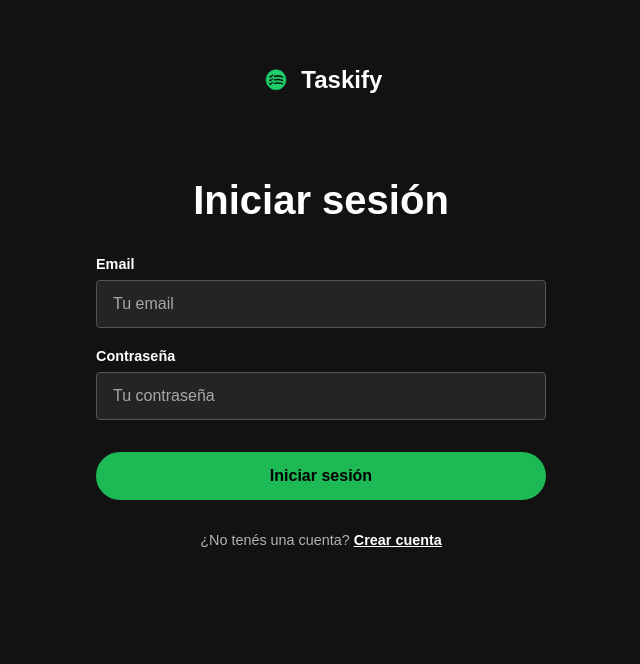
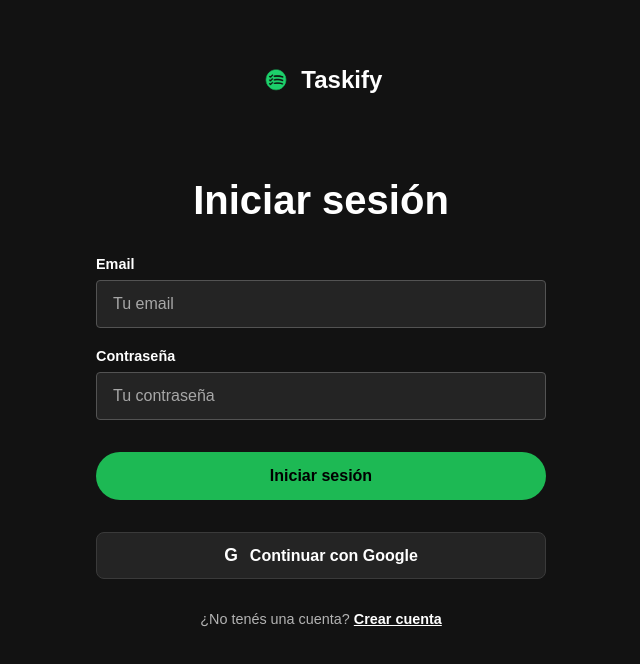
Before and after one commit to octaviolanne-hue/ProyectoIntegradorM4, a React (Vite) app: page /login in a window 1280 px wide. Shown: the top 664 px of the page, without its empty margins (319-959 px from the left). Built offline with nearby package versions, Linux system fonts and the light colour scheme; no server answers.

Commit message:
inicio sesion con google

```diff
--- a/src/App.css
+++ b/src/App.css
@@ -855,6 +855,43 @@
     transform: scale(1.02);
 }
 
+.google-button {
+    width: 100%;
+    margin-top: 0.75rem;
+    padding: 0.75rem 1rem;
+
+    display: flex;
+    align-items: center;
+    justify-content: center;
+    gap: 0.75rem;
+
+    border: 1px solid #3a3a3a;
+    border-radius: 0.5rem;
+
+    background-color: #242424;
+    color: #ffffff;
+
+    font-size: 1rem;
+    font-weight: 600;
+
+    cursor: pointer;
+
+    transition:
+        background-color 0.2s ease,
+        border-color 0.2s ease,
+        transform 0.2s ease;
+}
+
+.google-button:hover {
+    background-color: #303030;
+    border-color: #555555;
+    transform: scale(1.02);
+}
+
+.google-icon {
+    font-weight: 700;
+    font-size: 1.1rem;
+}
 
 /* =========================
    DESKTOP
--- a/src/pages/Login.tsx
+++ b/src/pages/Login.tsx
@@ -1,7 +1,7 @@
 import { useState } from "react";
 import { Link, useNavigate } from "react-router-dom";
 import { signInWithEmailAndPassword } from "firebase/auth";
-import { auth } from "../services/auth";
+import { auth, loginWithGoogle } from "../services/auth";
 
 function Login() {
     const navigate = useNavigate();
@@ -25,6 +25,15 @@ function Login() {
             navigate("/tasks");
         } catch (error) {
             setError("El email o la contraseña son incorrectos.");
+        }
+    };
+
+    const handleGoogleLogin = async () => {
+        try {
+            await loginWithGoogle();
+            navigate("/tasks");
+        } catch (error) {
+            setError("No se pudo iniciar sesión con Google.");
         }
     };
 
@@ -89,6 +98,14 @@ function Login() {
                         >
                             Iniciar sesión
                         </button>
+                        <button
+                            type="button"
+                            className="google-button"
+                            onClick={handleGoogleLogin}
+                        >
+                            <span className="google-icon">G</span>
+                            Continuar con Google
+                        </button>
                     </form>
 
                     <p className="auth-footer">
--- a/src/pages/Register.tsx
+++ b/src/pages/Register.tsx
@@ -4,7 +4,7 @@ import {
     createUserWithEmailAndPassword,
     updateProfile,
 } from "firebase/auth";
-import { auth } from "../services/auth";
+import { auth, loginWithGoogle } from "../services/auth";
 
 function Register() {
     const navigate = useNavigate();
@@ -40,6 +40,15 @@ function Register() {
             navigate("/tasks");
         } catch (error) {
             setError("No se pudo crear la cuenta.");
+        }
+    };
+
+    const handleGoogleRegister = async () => {
+        try {
+            await loginWithGoogle();
+            navigate("/tasks");
+        } catch (error) {
+            setError("No se pudo crear la cuenta con Google.");
         }
     };
 
@@ -138,6 +147,14 @@ function Register() {
                         >
                             Crear cuenta
                         </button>
+                        <button
+                            type="button"
+                            className="google-button"
+                            onClick={handleGoogleRegister}
+                        >
+                            <span className="google-icon">G</span>
+                            Continuar con Google
+                        </button>
                     </form>
 
                     <p className="auth-footer">
--- a/src/services/auth.ts
+++ b/src/services/auth.ts
@@ -2,11 +2,15 @@ import {
     getAuth,
     signOut,
     deleteUser,
+    GoogleAuthProvider,
+    signInWithPopup,
 } from "firebase/auth";
 
 import app from "./firebase";
 
 export const auth = getAuth(app);
+
+const googleProvider = new GoogleAuthProvider();
 
 export const logout = () => signOut(auth);
 
@@ -17,3 +21,7 @@ export const deleteAccount = () => {
 
     return deleteUser(auth.currentUser);
 };
+
+export const loginWithGoogle = () => {
+    return signInWithPopup(auth, googleProvider);
+};
```
